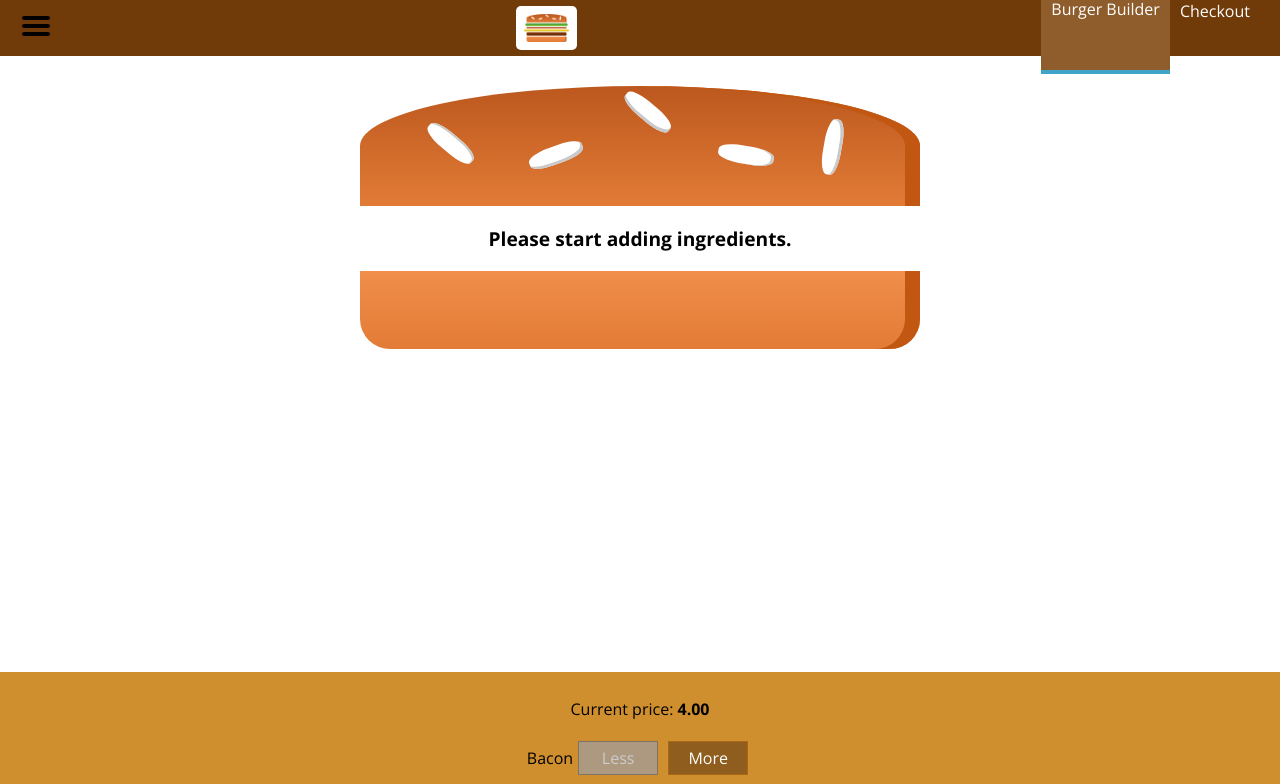
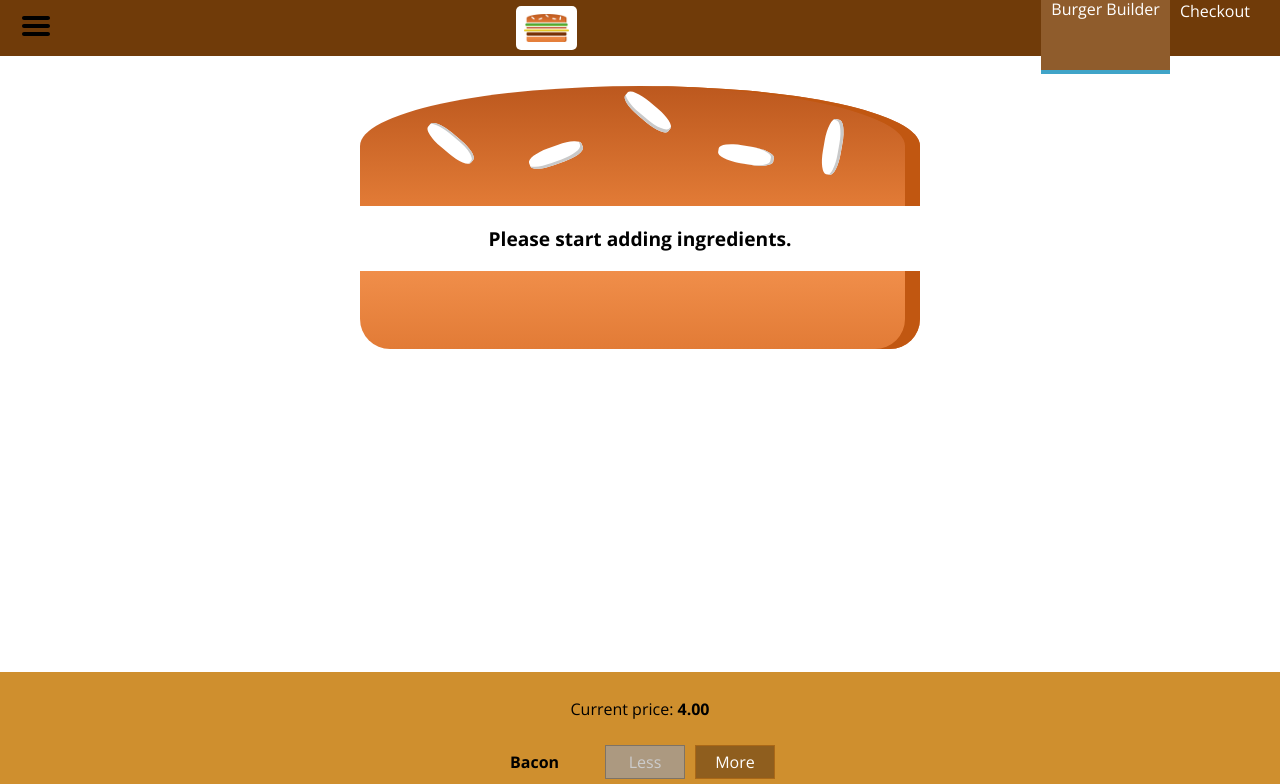
Before and after one commit to Eric-Ferole/react-burger-builder, a React app: page / in a window 1280 px wide. Shown: the top 784 px of the page. Built offline with nearby package versions, Linux system fonts and the light colour scheme.

Commit message:
Adding axios instance and some fixes

```diff
--- a/package.json
+++ b/package.json
@@ -4,6 +4,7 @@
   "private": true,
   "dependencies": {
     "autoprefixer": "7.1.6",
+    "axios": "^0.19.2",
     "babel-core": "6.26.0",
     "babel-eslint": "7.2.3",
     "babel-jest": "20.0.3",
--- a/src/components/Burger/BuildControls/BuildControl/BuildControl.js
+++ b/src/components/Burger/BuildControls/BuildControl/BuildControl.js
@@ -4,11 +4,10 @@ import React from 'react';
 import classes from './BuildControl.css'
 
 const buildControl = (props) => (
-  <div>
-    <div className={classes.BuildControl}>{props.label}
+  <div className={classes.BuildControl}>
+    <div className={classes.Label}>{props.label}</div>
     <button className={classes.Less} onClick={props.removed} disabled={props.disabled}>Less</button>
     <button className={classes.More} onClick={props.added}>More</button>
-    </div>
   </div>
 );
 
```
Also changed, not shown: src/axios.order.js (added, +7 -0 lines), 2 other files (tests, documents, lock files or other folders).
